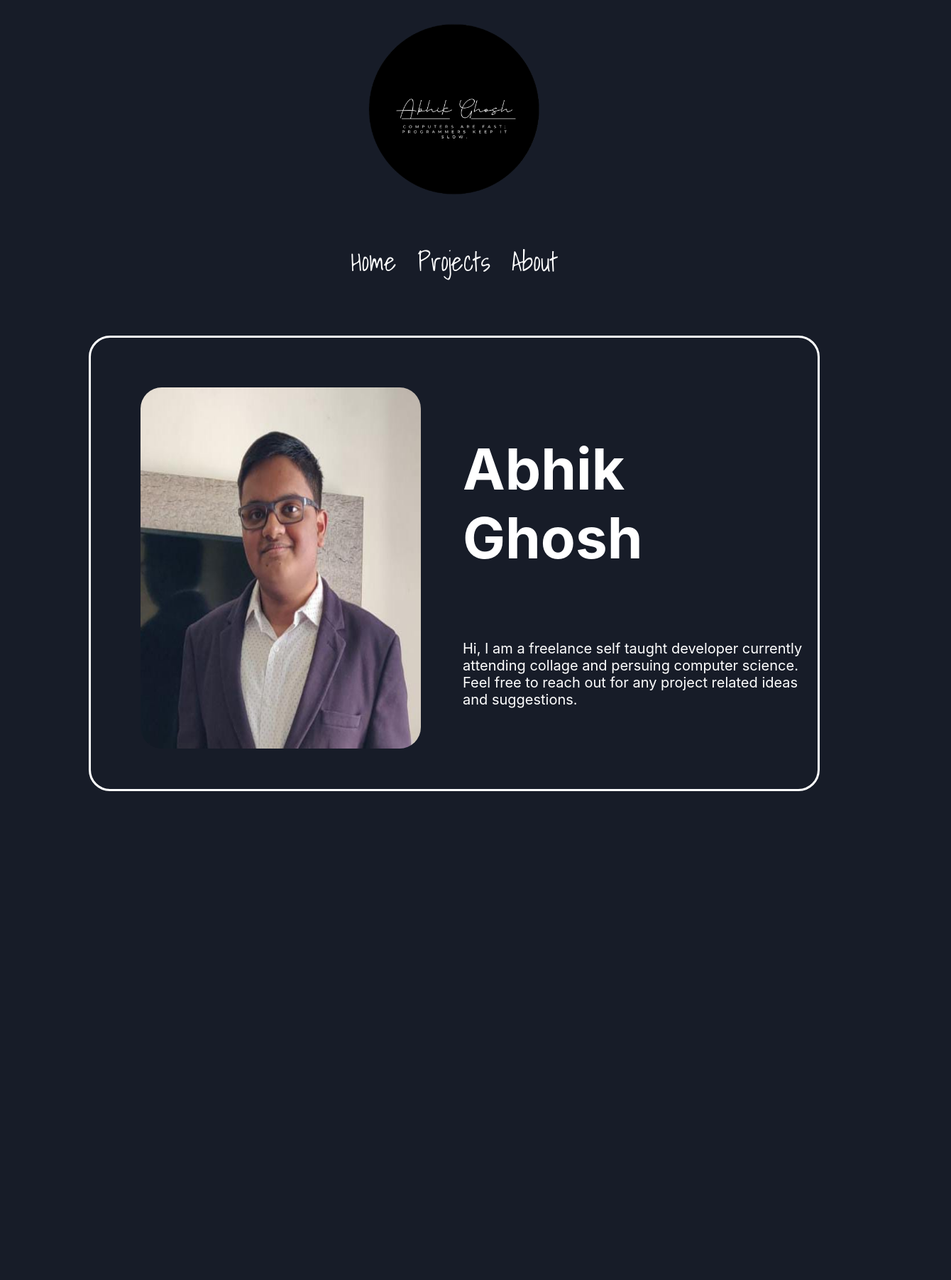
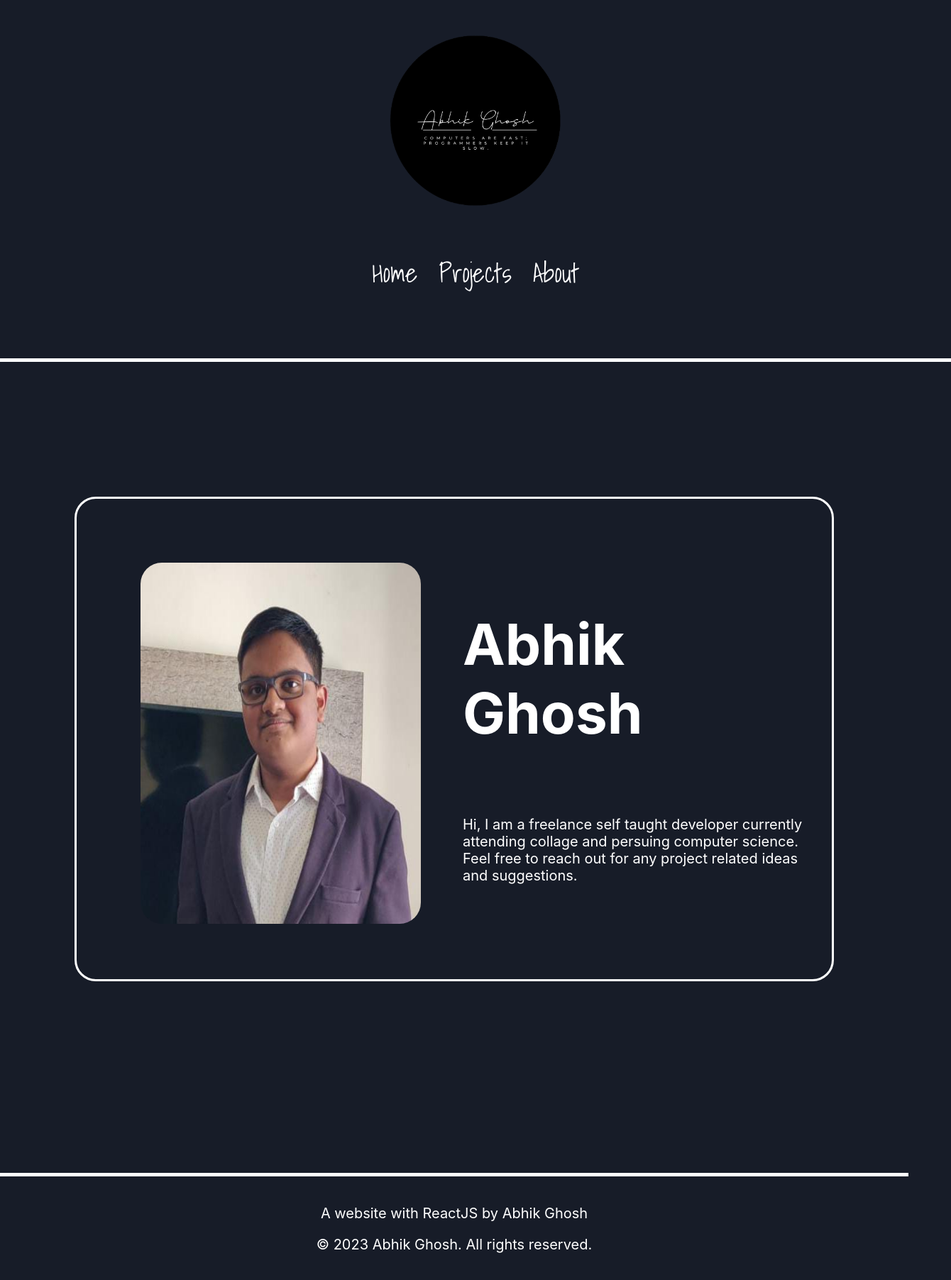
Before and after one commit to Abhik555/Portfolio-Dev, a React (Create React App) app in the folder portfolio-website/: page /About in a window 1280 px wide. Shown: the whole page at 71% size, 1340 px wide, since content can reach past the window. Before the commit the page ends 1129 px from the top, so only its background shows below. Built offline with nearby package versions, Linux system fonts and the light colour scheme; some icons are missing.

Commit message:
Completed About Page and Added Footer Page

```diff
--- a/portfolio-website/src/App.css
+++ b/portfolio-website/src/App.css
@@ -1,10 +1,14 @@
 @import url('https://fonts.googleapis.com/css2?family=Shadows+Into+Light&display=swap');
 
 .navbar {
-  width: auto;
+  width: 1300px;
   height: auto;
   display: block;
-  padding: 0.3% 2%;
+  padding: 20px;
+  border-bottom: 5px solid;
+  border-color: white;
+  border-width: 100%;
+  margin: 0 auto;
 }
 
 .logo {
--- /dev/null
+++ b/portfolio-website/src/components/footer.js
@@ -0,0 +1,12 @@
+import styles from "./styles/footer.module.css";
+
+function Footer() {
+    return(
+        <div className={styles.container}>
+            <p>A website with ReactJS by Abhik Ghosh</p>
+            <p>&copy; 2023 Abhik Ghosh. All rights reserved.</p>
+        </div>
+    );
+}
+
+export default Footer;
--- /dev/null
+++ b/portfolio-website/src/components/styles/footer.module.css
@@ -0,0 +1,11 @@
+.container{
+    color: white;
+    text-align: center;
+    width: 1300px;
+    height: fit-content;
+    margin-top: 80px;
+    margin-bottom: 0px;
+    padding: 20px;
+    border-top: 5px solid;
+    font-size: 20px;
+}
--- a/portfolio-website/src/pages/about.js
+++ b/portfolio-website/src/pages/about.js
@@ -1,12 +1,15 @@
 import ClickableLinks from "../components/clickablelinks";
+import Footer from "../components/footer";
 import styles from "./styles/about.module.css";
 
 function About(props) {
   return (
+    <div>
       <div className={styles.container}>
         <br></br>
         <br></br>
         <br></br>
+        <div></div>
         <div>
           <img src={props.img} alt="Abhik Ghosh" className={styles.logo} />
         </div>
@@ -19,6 +22,10 @@ function About(props) {
           </div>
         </div>
       </div>
+      <div className={styles.footer}>
+        <Footer className={styles.footer}/>
+      </div>
+    </div>
   );
 }
 
--- a/portfolio-website/src/pages/home.js
+++ b/portfolio-website/src/pages/home.js
@@ -7,6 +7,7 @@ import ContactMe from "../components/contactme";
 
 import { FaPython, FaReact } from "react-icons/fa";
 import { FaJava } from "react-icons/fa6";
+import Footer from "../components/footer";
 
 function Home() {
   const isBigScreen = useMediaQuery({ query: "(min-width: 1224px)" });
@@ -73,6 +74,9 @@ function Home() {
           <div className={styles.contact}>
             <ContactMe />
           </div>
+          <div style={{alignItems:"center", justifyContent:"center" , display:"flex"}}>
+            <Footer />
+          </div>
         </div>
       </div>
     </div>
--- a/portfolio-website/src/pages/projects.js
+++ b/portfolio-website/src/pages/projects.js
@@ -1,14 +1,22 @@
 import styles from "./styles/projects.module.css";
-import ProjectCard  from "../components/projectscard";
-import testimg from ".././resources/me.jpg"
+import ProjectCard from "../components/projectscard";
+import testimg from ".././resources/me.jpg";
+import Footer from "../components/footer";
 
 function Projects() {
-    return(
-        <div className={styles.maincontainer}>
-            <h1>Projects</h1>
-            <ProjectCard img={testimg} text="This is test para" title="this is a test title" />
-        </div>
-    );
+  return (
+    <div className={styles.maincontainer}>
+      <h1>Projects</h1>
+      <ProjectCard
+        img={testimg}
+        text="This is test para"
+        title="this is a test title"
+      />
+      <div style={{alignContent:"center" , justifyContent:"center" , display:"flex"}}>
+        <Footer />
+      </div>
+    </div>
+  );
 }
 
 export default Projects;
--- a/portfolio-website/src/pages/styles/about.module.css
+++ b/portfolio-website/src/pages/styles/about.module.css
@@ -8,8 +8,10 @@
   border-style: solid;
   border-radius: 30px;
   border-color: white;
-  margin: 0 auto;
+  margin: 190px auto;
+  margin-bottom: 190px;
   transition: 0.3s ease;
+  padding: 20px;
 }
 
 .container:hover {
@@ -47,3 +49,9 @@
   font-size: 80px;
   padding-bottom: 10px;
 }
+
+.footer{
+  align-items: center;
+  justify-content: center;
+  display: flex;
+}
```
Lines whose indentation alone changed are shown as unchanged.
